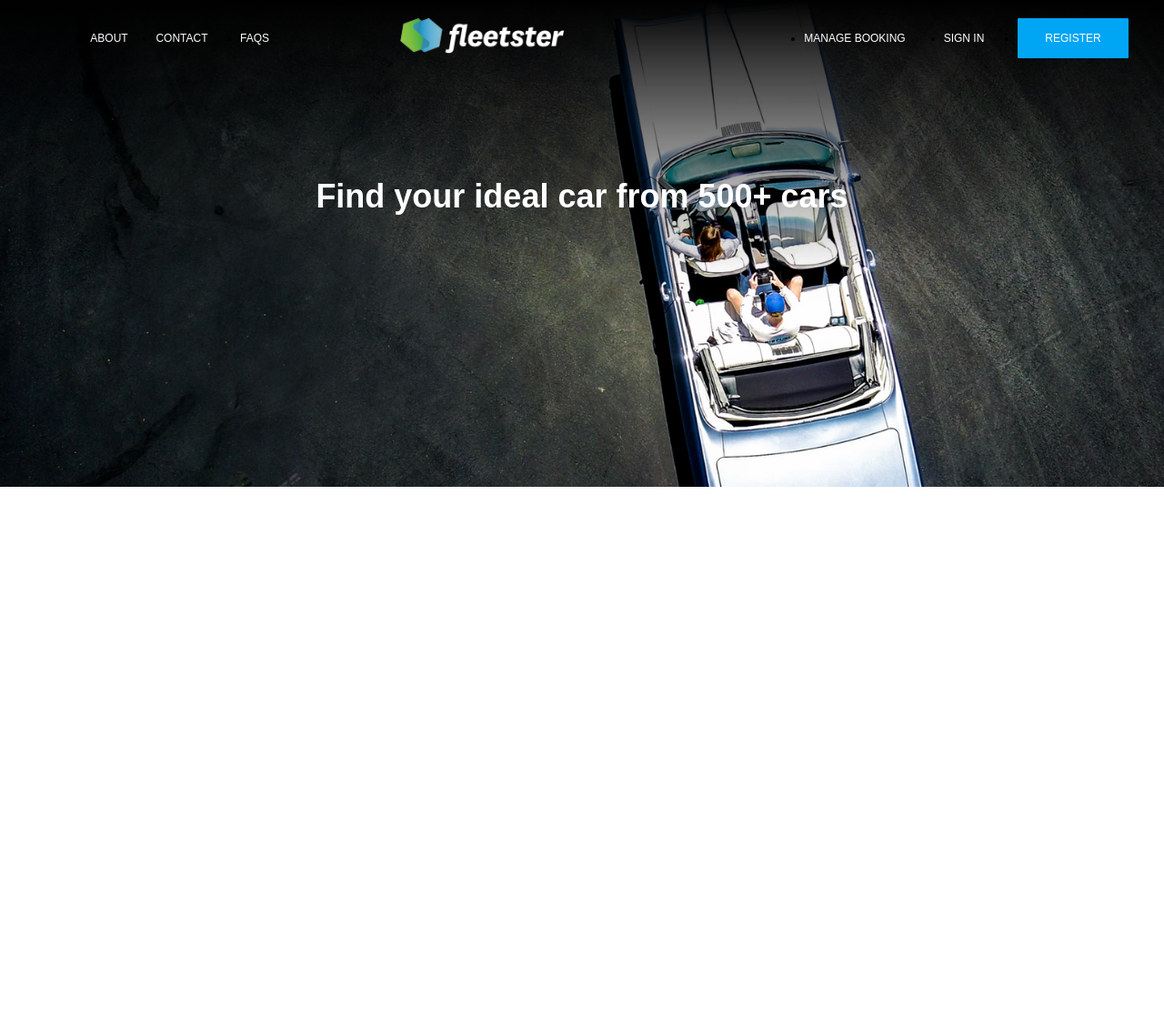
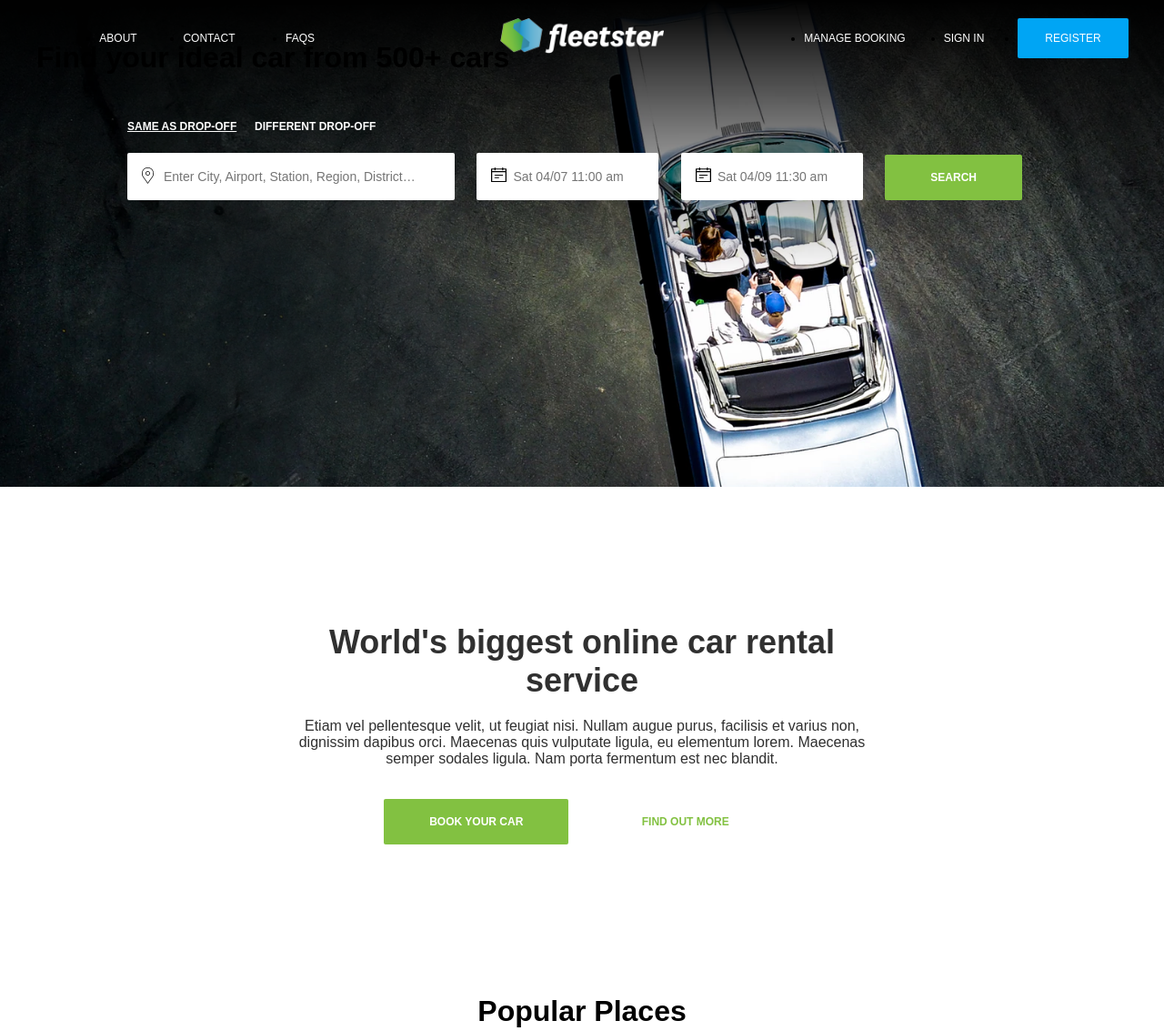
Before and after one commit to praewpanisara/fleetster, a plain HTML site: page pages/index.html in a window 1280 px wide. Shown: the top 1133 px of the page at 91% size. Before the commit the page ends 800 px from the top, so only its background shows below. Drawn offline with Linux system fonts and the light colour scheme; files whose address does not match are found by name; a web font is replaced by a local one.

Commit message:
change header input gallery

```diff
--- a/css/style.css
+++ b/css/style.css
@@ -4,73 +4,240 @@
     box-sizing: border-box;
     font-family: 'Muli', sans-serif;
 }
+
 .section-bg {
     background-image: url(../images/Bitmap.png);
     width: 100%;
     height: 535px;
 }
-.container{
+
+.container {
     max-width: 1200px;
     width: 100%;
     margin: 0 auto;
 }
 
-.header{
+.header {
     width: 100%;
     height: 45px;
     padding-top: 20px;
 
 }
-.section-header{
+
+.section-header {
     display: grid;
-    grid-template-columns: repeat(3,1fr);
+    grid-template-columns: repeat(3, 1fr);
 }
-ul.menu-left{
+
+ul.menu-left {
     display: grid;
-    grid-template-columns: repeat(3,80px);
+    grid-template-columns: repeat(3, 100px);
     font-size: 12px;
     justify-items: center;
     align-content: center;
 
 
 }
-ul.menu-right{
+
+ul.menu-right {
     display: grid;
-    grid-template-columns: repeat(3,120px);
+    grid-template-columns: repeat(3, 120px);
     font-size: 12px;
     justify-items: center;
     align-content: center;
 
 
 }
-ul.menu-left li a{
+
+ul.menu-left li a {
     text-decoration: none;
     color: #fff;
     text-transform: uppercase;
     list-style-type: none;
 }
-ul.menu-right li a{
+
+ul.menu-right li a {
     text-decoration: none;
     color: #fff;
     text-transform: uppercase;
     list-style-type: none;
 }
-.logo img{
-    display: grid;
-    justify-items: center;
+
+.logo img {
+    display: block;
+    margin: auto;
 
 }
-li.button{
+
+li.button {
     background-color: #00A5F4;
     padding: 15px 30px;
-    border-radius: 1%;
+    border-radius: 2px;
 }
-li.bar{
+
+li.bar {
     padding: 15px 0;
 }
-h1{
+
+h1 .input-topic {
     color: #fff;
     text-align: center;
     font-size: 36px;
     margin-top: 150px;
 }
+
+.section-input {
+    width: 1000px;
+    display: block;
+    margin: auto;
+
+}
+.text-bar-input{
+    display: grid;
+    grid-template-columns: repeat(2,140px);
+    margin-top: 50px;
+    margin-bottom: 22px;
+}
+
+p.text-input {
+    color: #fff;
+    font-size: 12px;
+    text-transform: uppercase;
+    text-decoration: underline;
+    font-weight: bold;
+
+}
+p.text {
+    color: #fff;
+    font-size: 12px;
+    text-transform: uppercase;
+    font-weight: bold;
+
+}
+
+
+input.input-location[type=text] {
+    width: 360px;
+    box-sizing: border-box;
+    border-radius: 2px;
+    font-size: 14px;
+    background-color: white;
+    background-image: url('../images/iconinput/iconlocation.png');
+    background-position: 16px 16px;
+    background-repeat: no-repeat;
+    padding: 18px 40px;
+}
+input.input-start-calendar[type=text] {
+    width: 200px;
+    box-sizing: border-box;
+    border-radius: 2px;
+    font-size: 14px;
+    background-color: white;
+    background-image: url(../images/iconinput/iconcalendar.png);
+    background-position: 16px 16px;
+    background-repeat: no-repeat;
+    padding: 18px 20px 18px 40px;
+    margin-left: 20px;
+}
+button.search{
+    padding: 18px 50px;
+    background-color: #82C141;
+    border-radius: 2px;
+    margin-left: 20px;
+    font-size: 12px;
+    font-weight: bold;
+    color: #fff;
+    text-transform: uppercase;
+
+}
+.section-detail{
+    width: 670px;
+    display: block;
+    margin: auto;
+}
+h1.detail-topic{
+    color:#303030;
+    text-align: center;
+    font-size: 36px;
+    margin-top: 150px;
+}
+p.detail-text{
+    font-size: 16px;
+    color:#303030;
+    text-align: center;
+    margin-top: 20px;
+}
+button.button-book{
+    padding: 18px 50px;
+    background-color: #82C141;
+    border-radius: 2px;
+    font-size: 12px;
+    font-weight: bold;
+    color: #fff;
+    text-transform: uppercase;
+    margin-top: 35px;
+
+}
+button.button-find {
+    background-color: #fff;
+    font-size: 12px;
+
+}
+button.button-find a{
+    padding: 18px 50px;
+    background-color: #fff;
+    border-radius: 2px;
+    font-size: 12px;
+    font-weight: bold;
+    color: #82C141;
+    text-transform: uppercase;
+    margin-top: 35px;
+    margin-left: 20px;
+    text-decoration: none;
+    transition: .3s ease-in-out;
+
+}
+button.button-find :hover{
+    padding: 18px 50px;
+    background-color: #82C141;
+    border-radius: 2px;
+    font-size: 12px;
+    font-weight: bold;
+    color: #fff;
+    text-transform: uppercase;
+    margin-top: 35px;
+    margin-left: 20px;
+    text-decoration: none;
+
+}
+.button-group{
+    text-align: center;
+}
+.section-gallery{
+    width: 1200px;
+    display: block;
+    margin: auto;
+    margin-top: 165px;
+}
+h1.gallery-topic{
+    text-align: center;
+}
+.grid-container {
+    display: grid;
+    grid-template-columns: 270px 270px auto auto;
+    grid-gap: 10px;
+    padding: 10px;
+  }
+  .item1 img{
+      width: 270px;
+      height: 270px;
+  }
+  .item2 img{
+    width: 270px;
+    height: 270px;
+}
+.item5 {
+    grid-row: 2 / 4;
+    width: 270px;
+    height: 580px;
+  }
--- a/pages/index.html
+++ b/pages/index.html
@@ -6,7 +6,7 @@
     <meta name="viewport" content="width=device-width, initial-scale=1.0">
     <meta http-equiv="X-UA-Compatible" content="ie=edge">
     <link href="https://fonts.googleapis.com/css?family=Muli&display=swap" rel="stylesheet">
-    <link rel="stylesheet" href="file:///C:/Users/User/Documents/work2/work2/css/style.css">
+    <link rel="stylesheet" href="file:///C:/Users/User/Documents/fleetster/css/style.css">
     <title>Document</title>
 </head>
 
@@ -29,8 +29,43 @@
                     </ul>
                 </div>
             </div>
-            <h1>Find your ideal car from 500+ cars</h1>
+            <h1 class="input-topic">Find your ideal car from 500+ cars</h1>
+            <div class="section-input">
+                <div class="text-bar-input">
+                    <p class="text-input">Same as Drop-off</p>
+                    <p class="text">Different Drop-off</p>
+                </div>
+                <input class="input-location" type="text" placeholder="Enter City, Airport, Station, Region, District…">
+                <input class="input-start-calendar" type="text" placeholder="Sat 04/07 11:00 am">
+                <input class="input-start-calendar" type="text" placeholder="Sat 04/09 11:30 am">
+                <button class="search">Search</button>
+            </div>
         </div>
+    </div>
+    <div class="section-detail">
+        <h1 class="detail-topic">World's biggest online car rental service</h1>
+        <p class="detail-text">Etiam vel pellentesque velit, ut feugiat nisi. Nullam augue purus, facilisis et varius
+            non, dignissim dapibus orci. Maecenas quis vulputate ligula, eu elementum lorem. Maecenas semper sodales
+            ligula. Nam porta fermentum est nec blandit.</p>
+            <div class="button-group">
+            <button class="button-book">Book your car</button>
+            <button class="button-find"><a href="">Find out more</a></button>
+        </div>
+    </div>
+    <div class="section-gallery">
+            <h1 class="gallery-topic">Popular Places</h1>
+            <div class="grid-container">
+                    <div class="item1"><img src="../images/gallery/Bitmap.png"></div>
+                    <div class="item2"><img src="../images/gallery/cover.png"></div>
+                    <div class="item3">3</div>
+                    <div class="item4">4</div>
+                    <div class="item5"><img src="../images/gallery/Bitmap1.png"></div>
+                    <div class="item6">6</div>
+                    <div class="item7">7</div>
+                    <div class="item8">8</div>
+                    <div class="item9">9</div>
+
+                  </div>
     </div>
 
 </body>
```
Also changed, not shown: images/gallery/Bitmap.png (added), images/gallery/Bitmap1.png (added), images/gallery/cover.png (added), images/iconinput/iconcalendar.png (added), images/iconinput/iconlocation.png (added).
